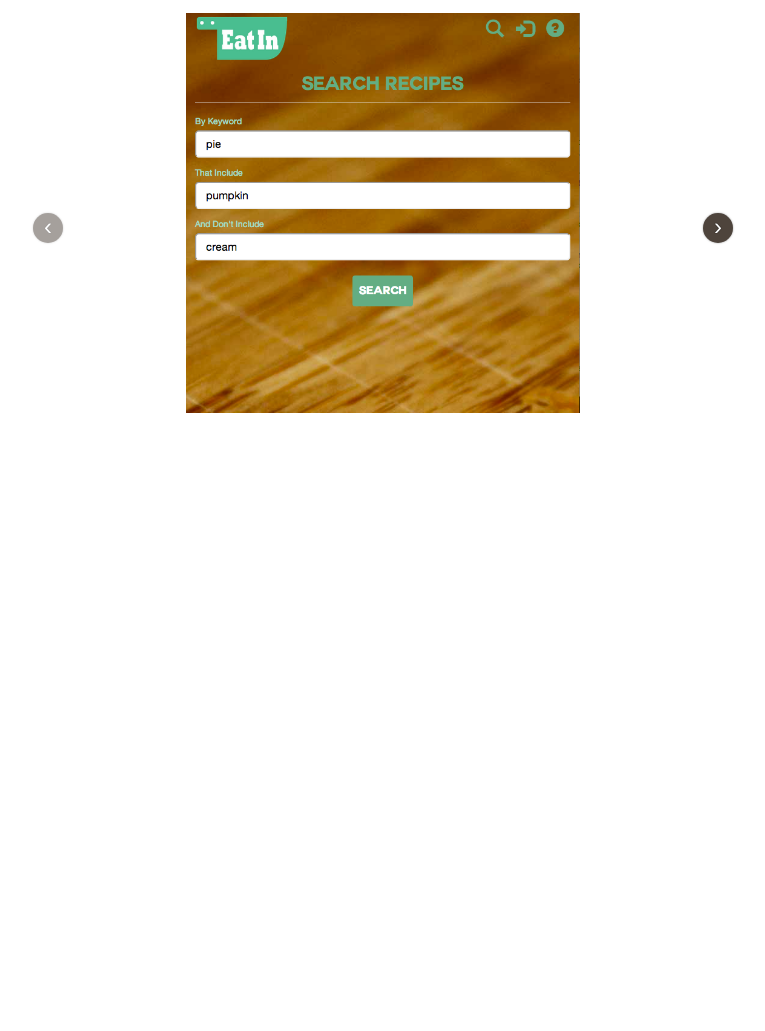
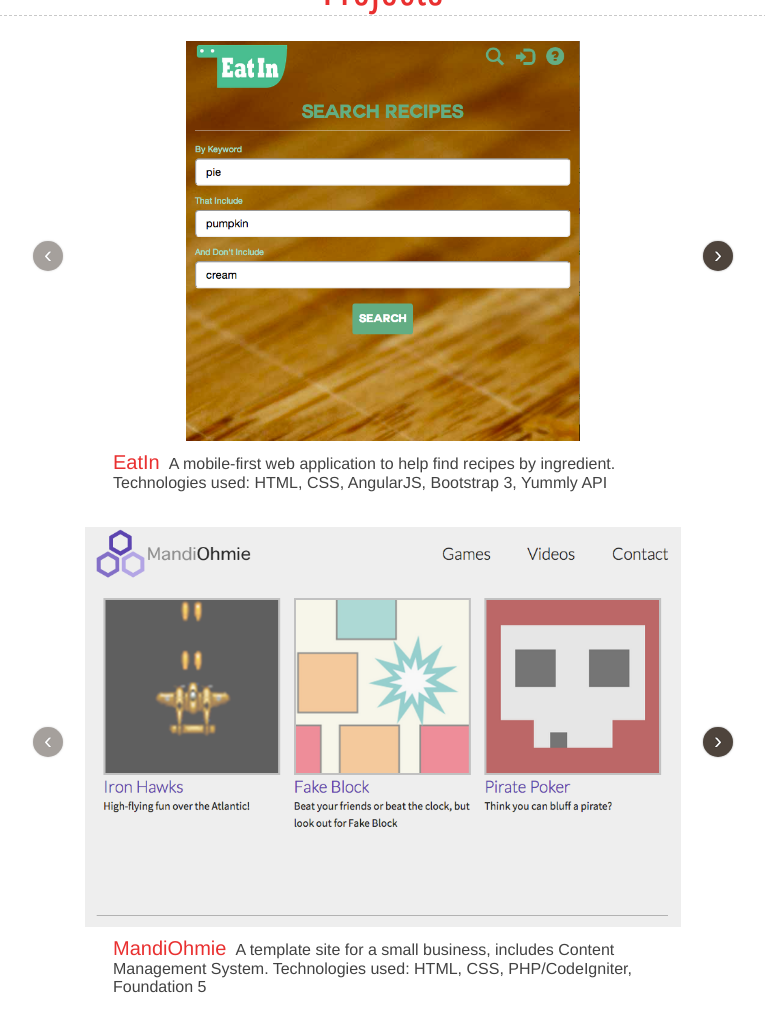
Before and after one commit to JKatras/portfolio, a plain HTML site: page index.html in a window 1280 px wide. Shown: the part 588-1619 px from the top of the page, without its empty margins (257-1022 px from the left). Before the commit the page ends 1011 px from the top, so only its background shows below. Drawn offline with nearby package versions, Linux system fonts and the light colour scheme.

Commit message:
separate carousels, add descriptions, fonts

```diff
--- a/assets/styles/css/main.css
+++ b/assets/styles/css/main.css
@@ -16,7 +16,7 @@
 header a {
 	color: inherit;
 }
-header p {
+header p, #projects p {
 	font-size: 1em;
 	font-family: 'Helvetica Neue', 'Arial', 'Helvetica';
 	font-weight: 400;
@@ -49,6 +49,18 @@
 	display: inline-block;
 	width: 70%;
 }
+.description {
+	text-align: left;
+	padding: 0 30px;
+}
+.jcarousel-wrap p, .jcarousel-wrap h3 {
+	text-align: left;
+}
+#projects p {
+	display: inline;
+	color: #424242;
+	margin-top: 0;
+}
 #projects li {
 	width: 600px;
 	height: 450px;
@@ -56,6 +68,7 @@
 #projects img {
 	height: 100%;
 }
+
 nav.static ul li a {
 	font-family: 'Pathway Gothic One', 'Helvetica Neue', Arial, Helvetica;
 	font-size: 1.5em;
@@ -68,6 +81,16 @@
 	border-bottom: 1px dashed #c9c9c9;
 	width: 60%;
 	margin: 15px auto;
+}
+#projects h3 {
+	/*font-family: 'Pathway Gothic One', 'Arial', sans-serif;*/
+	font-family: 'Helvetica Neue', 'Arial', 'Helvetica';
+	/*font-weight: 600;*/
+	font-size: 1.25em;
+	color: #e93030;
+	padding-right: 5px;
+	display: inline-block;
+	/*vertical-align: middle;*/
 }
 #skills p {
 	font-family: 'Pathway Gothic One', 'Arial', sans-serif;
@@ -126,7 +149,7 @@
 }
 .jcarousel-wrap {
 	max-width: 600px;
-	margin: 10px auto;
+	margin: 10px auto 35px;
 	position: relative;
 }
 .jcarousel {
@@ -134,7 +157,7 @@
     overflow: hidden;
     width: 600px;
     height: 400px;
-    margin: 0 auto;
+    margin: 0 auto 10px;
 }
 
 /*
--- a/index.html
+++ b/index.html
@@ -39,7 +39,8 @@
 		<header class="row">
 			<h1 id="logo"><a href="">JK</a></h1>
 			<h2 id="subhead">Jeremy Katras - Web Developer</h2>
-			<p>I'm a full-stack developer who leans towards the front-end. </p>
+			<p>I'm a full-stack developer who leans towards the front-end.</p>
+			<p>I enjoy making things with responsiveness in mind, and am always interested in learning new techniques.</p>
 		</header>
 		<h2>Skills</h2>
 		<section id="skills" class="row">
@@ -82,22 +83,33 @@
 						</li>
 					</ul>
 				</div>
-			<a class="jcarousel-control-prev" href="#">‹</a>
-	   		<a class="jcarousel-control-next" href="#">›</a>
-
+				<a class="jcarousel-control-prev control1" href="#">‹</a>
+		   		<a class="jcarousel-control-next control1" href="#">›</a>
+		   		<div class="description">
+			   		<h3>EatIn</h3>
+			   		<p>A mobile-first web application to help find recipes by ingredient.</p>
+			   		<span><p>Technologies used: HTML, CSS, AngularJS, Bootstrap 3, Yummly API</p></span>
 		   		</div>
-	   		<!--<div class="jcarousel">
+		   	</div>
+		   	<div class="jcarousel-wrap">
+		   		<div class="jcarousel">
 					<ul>
 						<li>
-						<img src="assets/images/eatin_screen_sm.png" alt="EatIn Web Application" />
+							<img src="assets/images/MO_screen_home.png" alt="EatIn Web Application" />
 						</li>
 						<li>
 							<img src="assets/images/MO_screen_home.png" alt="MandiOhmie.com home page" />
 						</li>
 					</ul>
 				</div>
-			<a class="jcarousel-control-prev" href="#">Prev</a>
-	   		<a class="jcarousel-control-next" href="#">Next</a>-->
+				<a class="jcarousel-control-prev control2" href="#">‹</a>
+		   		<a class="jcarousel-control-next control2" href="#">›</a>
+		   		<div class="description">
+			   		<h3>MandiOhmie</h3>
+			   		<p>A template site for a small business, includes Content Management System.</p>
+			   		<span><p>Technologies used: HTML, CSS, PHP/CodeIgniter, Foundation 5</p></span>
+			   	</div>
+		   	</div>
 		</section>
 		<footer class="row">
 		</footer>
```
Lines whose indentation alone changed are shown as unchanged.
